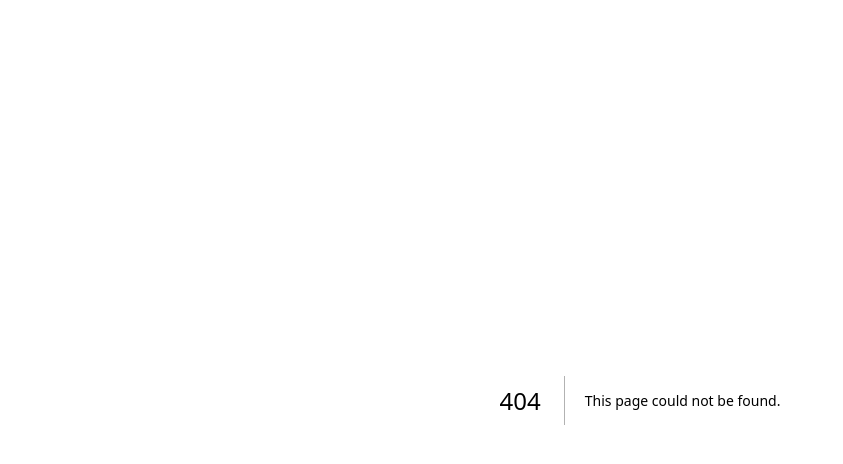
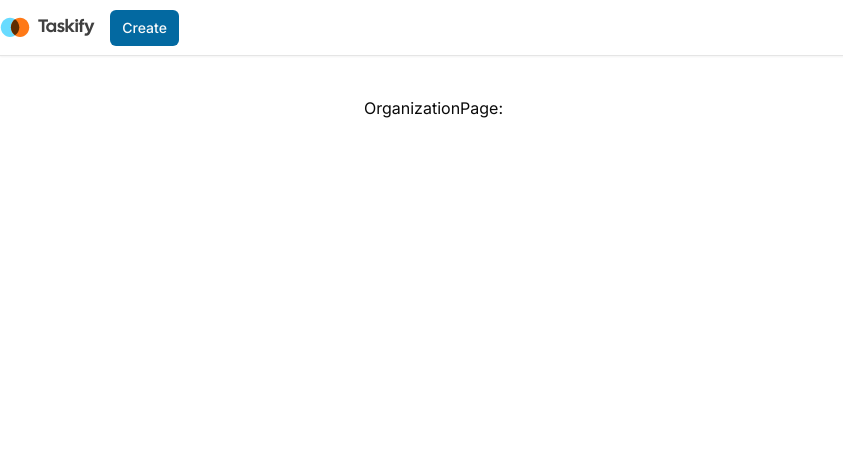
Before and after one commit to abhishek61067/project-management-system, a Next.js app: page /organization/1 in a window 1280 px wide. Before the commit this address had no page. Shown: the top 464 px of the page, without its empty margins (0-843 px from the left). Built offline with nearby package versions, Linux system fonts and the light colour scheme; no server answers.

Commit message:
chore: make layout and organization control

```diff
--- /dev/null
+++ b/app/(platform)/(clerk)/select-org/[[...select-org]]/page.tsx
@@ -0,0 +1,13 @@
+import { OrganizationList } from "@clerk/nextjs";
+
+const CreateOrganizationPage = () => {
+  return (
+    <OrganizationList
+      hidePersonal
+      afterCreateOrganizationUrl={"/organization/:id"}
+      afterSelectOrganizationUrl={"/organization/:id"}
+    />
+  );
+};
+
+export default CreateOrganizationPage;
--- /dev/null
+++ b/app/(platform)/(dashboard)/_components/Navbar.tsx
@@ -0,0 +1,52 @@
+import { Logo } from '@/components/logo'
+import { Button } from '@/components/ui/button'
+import { OrganizationSwitcher, UserButton } from '@clerk/nextjs'
+import { Plus } from 'lucide-react'
+import React from 'react'
+
+export const Navbar = () => {
+  return (
+    <nav
+      className={
+        'fixed z-50 top-0 h-14 w-full border-b shadow-sm bg-white flex items-center justify-between'
+      }
+    >
+      <div className="flex items-center gap-4">
+        <Logo />
+        <Button variant="primary" size={'sm'} className="hidden md:block">
+          Create
+        </Button>
+        <Button variant="primary" size={'sm'} className="block md:hidden">
+          <Plus className="h-4 w-4" />
+        </Button>
+      </div>
+      <div className="flex items-center">
+        <OrganizationSwitcher
+          afterCreateOrganizationUrl={'/organization/:id'}
+          afterSelectOrganizationUrl={'/organization/:id'}
+          afterLeaveOrganizationUrl={'/select-org'}
+          appearance={{
+            elements: {
+              rootBox: {
+                display: 'flex',
+                alignItems: 'center',
+                justifyContent: 'center',
+              },
+            },
+          }}
+        />
+        <UserButton
+          afterSignOutUrl="/"
+          appearance={{
+            elements: {
+              avatarBox: {
+                height: 30,
+                width: 30,
+              },
+            },
+          }}
+        />
+      </div>
+    </nav>
+  )
+}
--- /dev/null
+++ b/app/(platform)/(dashboard)/layout.tsx
@@ -0,0 +1,9 @@
+import { Navbar } from "./_components/Navbar";
+
+const DashboardLayout = ({ children }: { children: React.ReactNode }) => {
+  return <div className="h-full">
+    <Navbar/>
+    {children}</div>;
+};
+
+export default DashboardLayout;
--- /dev/null
+++ b/app/(platform)/(dashboard)/organization/[organizationId]/components/OrgControl.tsx
@@ -0,0 +1,22 @@
+import { useEffect } from 'react'
+import { useParams } from 'next/navigation'
+import { useOrganizationList } from '@clerk/nextjs'
+
+export const OrgControl = () => {
+  /* we would directly catch the params if this was a page but as it is a
+    component we are using useParams(); */
+
+  const params = useParams()
+  const { setActive } = useOrganizationList()
+
+  //   this useEffect will run when organizationId will change(user is switching
+  //   to next org) or useOrganizationList() is changed(user is creating another org)
+  useEffect(() => {
+    if (!setActive) return
+    setActive({
+      // here organizationId is used as the dynamic organizational route contain
+      // the word:organizationId
+      organization: params.organizationId as string,
+    })
+  }, [setActive, params.organizationId])
+}
--- /dev/null
+++ b/app/(platform)/(dashboard)/organization/[organizationId]/layout.tsx
@@ -0,0 +1,7 @@
+import React from 'react'
+
+const OrganizationIdLayout = ({ children }: { children: React.ReactNode }) => {
+  return <div>{children}</div>
+}
+
+export default OrganizationIdLayout
--- /dev/null
+++ b/app/(platform)/(dashboard)/organization/[organizationId]/page.tsx
@@ -0,0 +1,10 @@
+'use client'
+import { useAuth } from '@clerk/nextjs'
+import React from 'react'
+
+const OrganizationPage = () => {
+  const { userId, orgId } = useAuth()
+  return <div>OrganizationPage:{orgId}</div>
+}
+
+export default OrganizationPage
--- /dev/null
+++ b/app/(platform)/(dashboard)/organization/layout.tsx
@@ -0,0 +1,12 @@
+const OrganizationLayout = ({ children }: { children: React.ReactNode }) => {
+  return (
+    <main className="pt-20 md:pt-24 px-4 max-w-6xl 2xl:max-w-screen-xl mx-auto">
+      <div className="flex gap-x-7">
+        <div className="w-64 shrink-0 hidden md:block"></div>
+        {children}
+      </div>
+    </main>
+  )
+}
+
+export default OrganizationLayout
--- a/components/logo.tsx
+++ b/components/logo.tsx
@@ -19,7 +19,7 @@
           width={30}
         />
         <p className={cn(
-          "text-lg text-neutral-700 pb-1",
+          "text-lg text-neutral-700",
           headingFont.className,
         )}>
           Taskify
--- a/components/ui/button.tsx
+++ b/components/ui/button.tsx
@@ -1,34 +1,35 @@
-import * as React from "react"
-import { Slot } from "@radix-ui/react-slot"
-import { cva, type VariantProps } from "class-variance-authority"
+import * as React from 'react'
+import { Slot } from '@radix-ui/react-slot'
+import { cva, type VariantProps } from 'class-variance-authority'
 
-import { cn } from "@/lib/utils"
+import { cn } from '@/lib/utils'
 
 const buttonVariants = cva(
-  "inline-flex items-center justify-center whitespace-nowrap rounded-md text-sm font-medium ring-offset-background transition-colors focus-visible:outline-none focus-visible:ring-2 focus-visible:ring-ring focus-visible:ring-offset-2 disabled:pointer-events-none disabled:opacity-50",
+  'inline-flex items-center justify-center whitespace-nowrap rounded-md text-sm font-medium ring-offset-background transition-colors focus-visible:outline-none focus-visible:ring-2 focus-visible:ring-ring focus-visible:ring-offset-2 disabled:pointer-events-none disabled:opacity-50',
   {
     variants: {
       variant: {
-        default: "bg-primary text-primary-foreground hover:bg-primary/90",
+        default: 'bg-primary text-primary-foreground hover:bg-primary/90',
         destructive:
-          "bg-destructive text-destructive-foreground hover:bg-destructive/90",
+          'bg-destructive text-destructive-foreground hover:bg-destructive/90',
         outline:
-          "border border-input bg-background hover:bg-accent hover:text-accent-foreground",
+          'border border-input bg-background hover:bg-accent hover:text-accent-foreground',
         secondary:
-          "bg-secondary text-secondary-foreground hover:bg-secondary/80",
-        ghost: "hover:bg-accent hover:text-accent-foreground",
-        link: "text-primary underline-offset-4 hover:underline",
+          'bg-secondary text-secondary-foreground hover:bg-secondary/80',
+        ghost: 'hover:bg-accent hover:text-accent-foreground',
+        link: 'text-primary underline-offset-4 hover:underline',
+        primary: 'bg-sky-700 text-primary-foreground hover:bg-sky-700/90',
       },
       size: {
-        default: "h-10 px-4 py-2",
-        sm: "h-9 rounded-md px-3",
-        lg: "h-11 rounded-md px-8",
-        icon: "h-10 w-10",
+        default: 'h-10 px-4 py-2',
+        sm: 'h-9 rounded-md px-3',
+        lg: 'h-11 rounded-md px-8',
+        icon: 'h-10 w-10',
       },
     },
     defaultVariants: {
-      variant: "default",
-      size: "default",
+      variant: 'default',
+      size: 'default',
     },
   }
 )
@@ -41,7 +42,7 @@
 
 const Button = React.forwardRef<HTMLButtonElement, ButtonProps>(
   ({ className, variant, size, asChild = false, ...props }, ref) => {
-    const Comp = asChild ? Slot : "button"
+    const Comp = asChild ? Slot : 'button'
     return (
       <Comp
         className={cn(buttonVariants({ variant, size, className }))}
@@ -51,6 +52,6 @@
     )
   }
 )
-Button.displayName = "Button"
+Button.displayName = 'Button'
 
 export { Button, buttonVariants }
```
Also changed, not shown: middleware.ts (+34 -3 lines), 1 other file (tests, documents, lock files or other folders).
